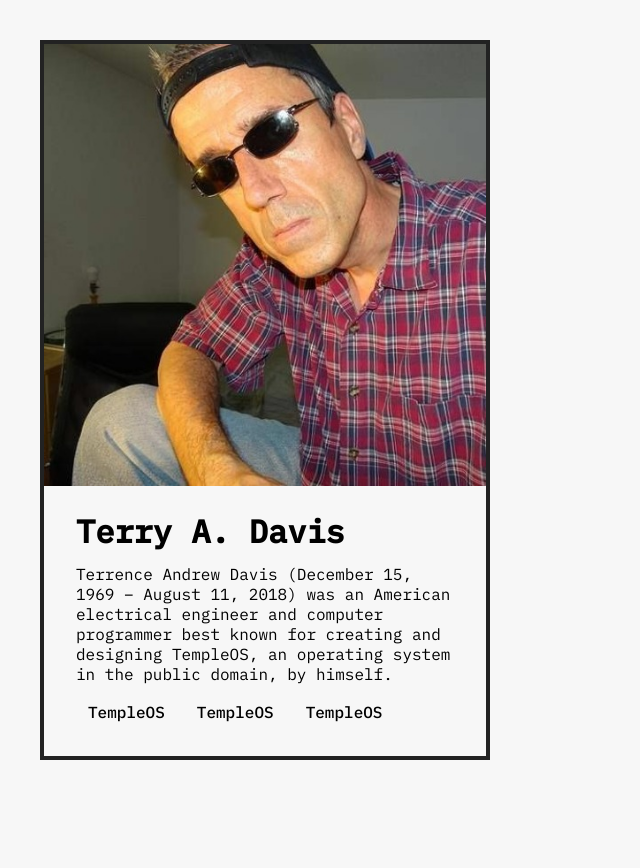
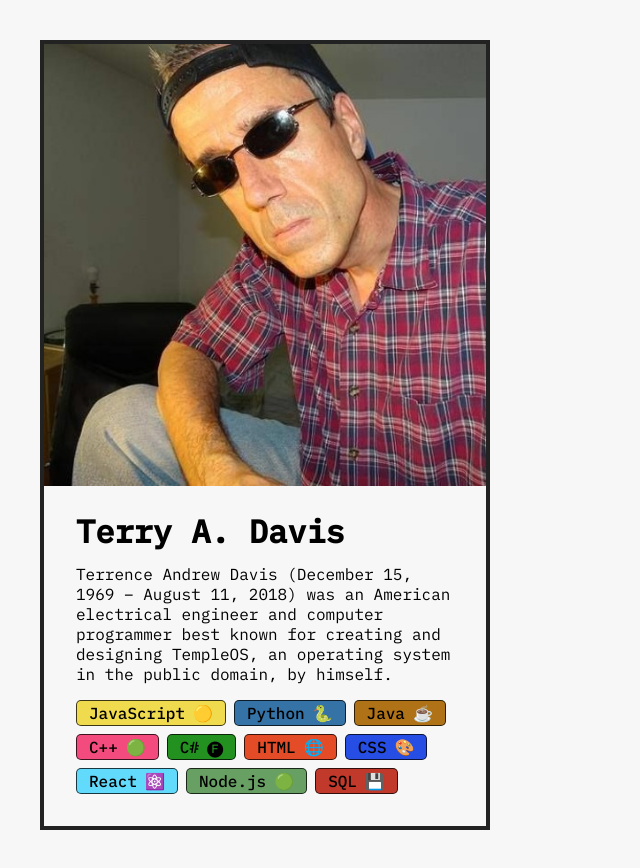
Before and after one commit to LeoMatheus/react-learn, a React (Create React App) app: page / in a window 1280 px wide. Shown: the whole page, without its empty margins (0-640 px from the left). Before the commit the page ends 800 px from the top, so only its background shows below. Built offline with nearby package versions, Linux system fonts and the light colour scheme.

Commit message:
Finalizing challenge

```diff
--- a/src/index.tsx
+++ b/src/index.tsx
@@ -1,6 +1,60 @@
 import React from "react";
 import ReactDOM from "react-dom/client";
 import "./style.css";
+
+const skillData = [
+  {
+    name: "JavaScript",
+    color: "#f0db4f",
+    emoji: "🟡",
+  },
+  {
+    name: "Python",
+    color: "#3572A5",
+    emoji: "🐍",
+  },
+  {
+    name: "Java",
+    color: "#B07216",
+    emoji: "☕",
+  },
+  {
+    name: "C++",
+    color: "#f34b7d",
+    emoji: "🟢",
+  },
+  {
+    name: "C#",
+    color: "#239120",
+    emoji: "🅕",
+  },
+  {
+    name: "HTML",
+    color: "#E34C26",
+    emoji: "🌐",
+  },
+  {
+    name: "CSS",
+    color: "#264de4",
+    emoji: "🎨",
+  },
+  {
+    name: "React",
+    color: "#61dafb",
+    emoji: "⚛️",
+  },
+  {
+    name: "Node.js",
+    color: "#68a063",
+    emoji: "🟢",
+  },
+  {
+    name: "SQL",
+    color: "#c0392b",
+    emoji: "💾",
+  },
+];
+
 function App() {
   return (
     <div className="card">
@@ -39,14 +93,25 @@ function Intro() {
 function SkillList() {
   return (
     <div className="skill-list">
-      <Skill skill={"TempleOS"} />
-      <Skill skill={"TempleOS"} />
-      <Skill skill={"TempleOS"} />
+      {skillData.map((skill) => (
+        <Skill skillObj={skill} key={skill.name} />
+      ))}
     </div>
   );
 }
-function Skill(props: any) {
-  return <div className="skill">{props.skill}</div>;
+function Skill({ skillObj }: any) {
+  return (
+    <div
+      className="skill"
+      style={{
+        background: skillObj.color,
+        border: "1px solid rgba(0, 0, 0, 0.75)",
+      }}
+    >
+      <p>{skillObj.name}</p>
+      <span>{skillObj.emoji}</span>
+    </div>
+  );
 }
 root.render(
   <React.StrictMode>
```
